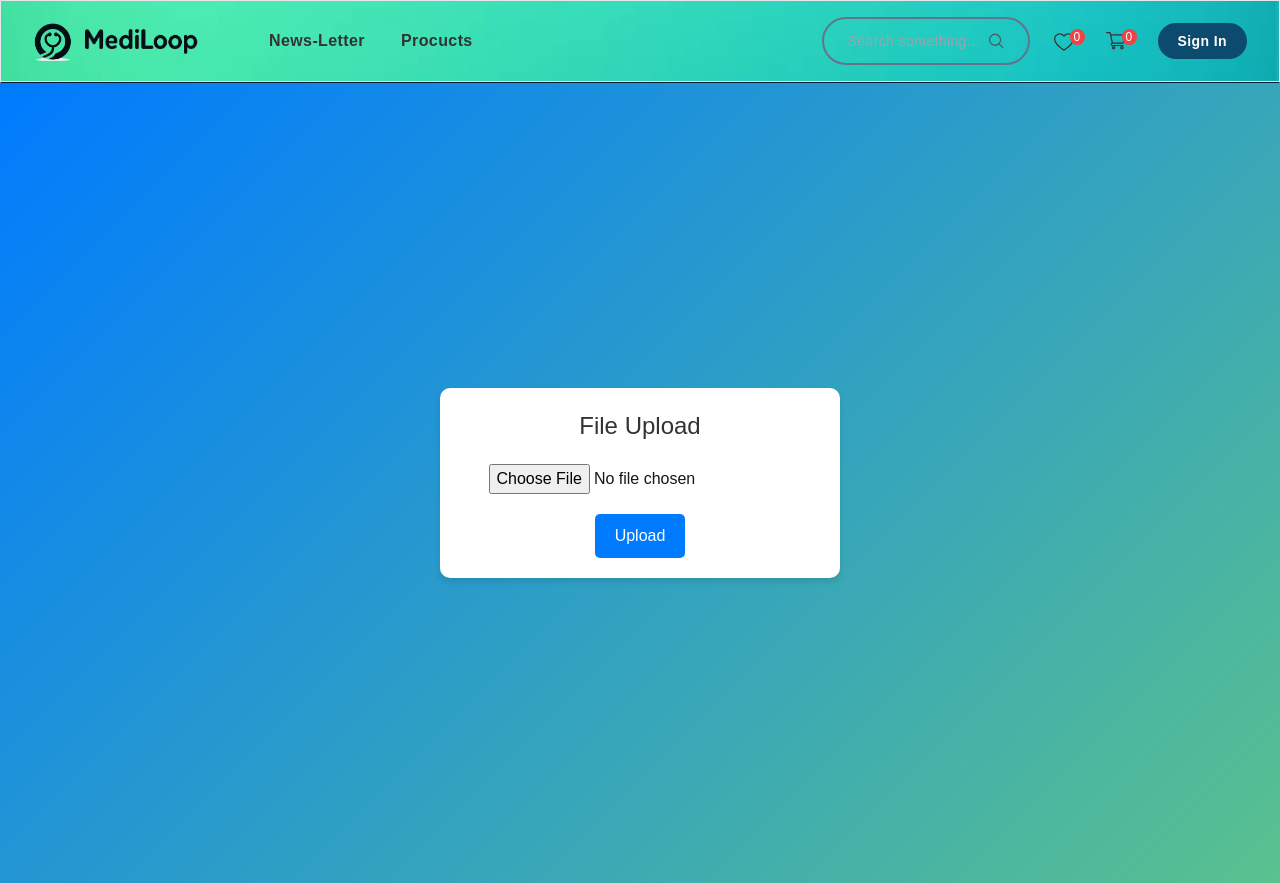
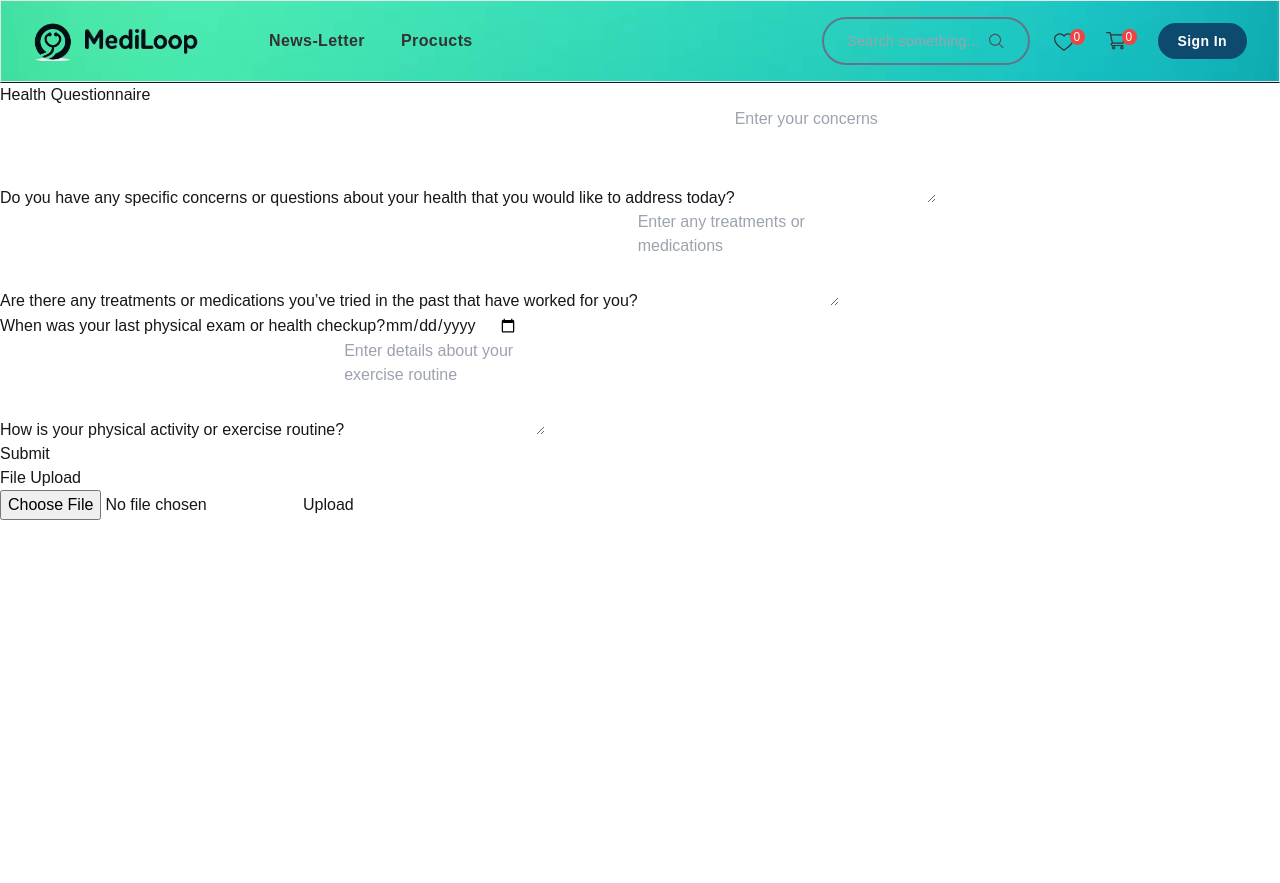
Before and after one commit to Fahmi-ssy/MediLoop, a Next.js app in the folder mediloop/: page /discovery in a window 1280 px wide. After the commit the page ends 800 px from the top, so only its background shows below. Built offline with nearby package versions, Linux system fonts and the light colour scheme.

Commit message:
Configurating Muleter for a component and reusable text

```diff
--- a/mediloop/src/app/(with-navbar)/discovery/page.tsx
+++ b/mediloop/src/app/(with-navbar)/discovery/page.tsx
@@ -1,9 +1,85 @@
-import FileUpload from "@/components/Multer";
+"use client"
+import FileUpload from '@/components/Multer';
+import React, { useState } from 'react';
 
 export default function Discovery() {
+    const [healthConcerns, setHealthConcerns] = useState('');
+    const [treatments, setTreatments] = useState('');
+    const [lastPhysicalExam, setLastPhysicalExam] = useState('');
+    const [exerciseRoutine, setExerciseRoutine] = useState('');
+
+    const handleSubmit = (e: React.FormEvent) => {
+        e.preventDefault();
+
+
+        console.log({
+            healthConcerns,
+            treatments,
+            lastPhysicalExam,
+            exerciseRoutine,
+        });
+    };
+
     return (
-        <div>
-            <FileUpload/>
+        <div className="form-container">
+            <h1>Health Questionnaire</h1>
+            <form onSubmit={handleSubmit} className="health-form">
+
+                <div className="form-group">
+                    <label htmlFor="healthConcerns">
+                        Do you have any specific concerns or questions about your health that you would like to address today?
+                    </label>
+                    <textarea
+                        id="healthConcerns"
+                        value={healthConcerns}
+                        onChange={(e) => setHealthConcerns(e.target.value)}
+                        rows={4}
+                        placeholder="Enter your concerns"
+                    />
+                </div>
+
+                <div className="form-group">
+                    <label htmlFor="treatments">
+                        Are there any treatments or medications you’ve tried in the past that have worked for you?
+                    </label>
+                    <textarea
+                        id="treatments"
+                        value={treatments}
+                        onChange={(e) => setTreatments(e.target.value)}
+                        rows={4}
+                        placeholder="Enter any treatments or medications"
+                    />
+                </div>
+
+                <div className="form-group">
+                    <label htmlFor="lastPhysicalExam">
+                        When was your last physical exam or health checkup?
+                    </label>
+                    <input
+                        id="lastPhysicalExam"
+                        type="date"
+                        value={lastPhysicalExam}
+                        onChange={(e) => setLastPhysicalExam(e.target.value)}
+                    />
+                </div>
+
+                <div className="form-group">
+                    <label htmlFor="exerciseRoutine">
+                        How is your physical activity or exercise routine?
+                    </label>
+                    <textarea
+                        id="exerciseRoutine"
+                        value={exerciseRoutine}
+                        onChange={(e) => setExerciseRoutine(e.target.value)}
+                        rows={4}
+                        placeholder="Enter details about your exercise routine"
+                    />
+                </div>
+
+                <button type="submit" className="submit-button">Submit</button>
+            </form>
+
+            <FileUpload />
         </div>
-    )
+    );
 }
--- a/mediloop/src/app/globals.css
+++ b/mediloop/src/app/globals.css
@@ -25,87 +25,3 @@ body {
     text-wrap: balance;
   }
 }
-.file-upload-container {
-  display: flex;
-  justify-content: center;
-  align-items: center;
-  height: 100vh;
-  background: linear-gradient(135deg, #007bff, #5ac18e);
-  font-family: 'Arial', sans-serif;
-}
-
-.upload-card {
-  background: white;
-  padding: 20px;
-  border-radius: 10px;
-  box-shadow: 0 4px 6px rgba(0, 0, 0, 0.1);
-  text-align: center;
-  width: 400px;
-}
-
-.upload-card h1 {
-  font-size: 24px;
-  color: #333;
-  margin-bottom: 20px;
-}
-
-.file-input {
-  margin-bottom: 20px;
-}
-
-.upload-button {
-  background: #007bff;
-  color: white;
-  border: none;
-  padding: 10px 20px;
-  border-radius: 5px;
-  cursor: pointer;
-  font-size: 16px;
-  transition: background 0.3s ease;
-}
-
-.upload-button:disabled {
-  background: #b3d7ff;
-  cursor: not-allowed;
-}
-
-.upload-button:hover:not(:disabled) {
-  background: #0056b3;
-}
-
-.image-preview {
-  margin-top: 20px;
-  text-align: center;
-}
-
-.image-container {
-  border: 1px solid #ddd;
-  border-radius: 8px;
-  padding: 16px;
-  width: fit-content;
-  margin: 0 auto;
-  box-shadow: 0 4px 8px rgba(0, 0, 0, 0.1);
-}
-
-.uploaded-image {
-  max-width: 100%;
-  border-radius: 8px;
-  margin-bottom: 12px;
-}
-
-.image-actions {
-  background-color: #f8f8f8;
-  padding: 8px;
-  border-radius: 8px;
-  box-shadow: inset 0 2px 4px rgba(0, 0, 0, 0.05);
-}
-
-.view-link {
-  color: #007bff;
-  text-decoration: none;
-  font-weight: bold;
-}
-
-.view-link:hover {
-  text-decoration: underline;
-}
```
Also changed, not shown: mediloop/src/db/models/MulterModels.ts (added, +43 -0 lines).
